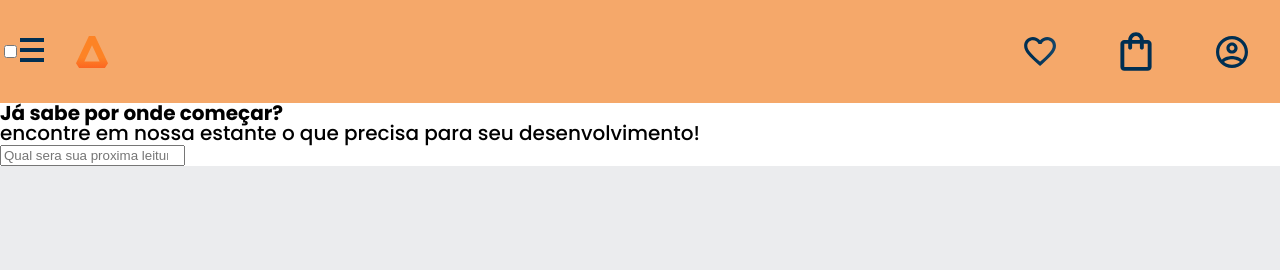
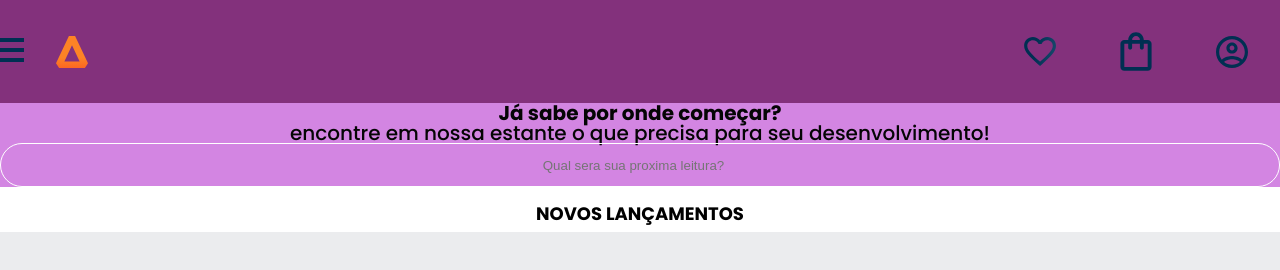
Before and after one commit to milenehaas/alurabooks, a plain HTML site: page index.html in a window 1280 px wide. Drawn offline with nearby package versions, Linux system fonts and the light colour scheme.

Commit message:
Add files via upload

```diff
--- a/index.html
+++ b/index.html
@@ -9,10 +9,14 @@
 <link rel="preconnect" href="https://fonts.googleapis.com">
 <link rel="preconnect" href="https://fonts.gstatic.com" crossorigin>
 <link href="https://fonts.googleapis.com/css2?family=Poppins:wght@300;400;500;700&display=swap" rel="stylesheet">
+<link
+  rel="stylesheet"
+  href="https://cdn.jsdelivr.net/npm/swiper@10/swiper-bundle.min.css"
+/>
 <body>
 <header class="cabeçalho">
      <div class="container">
-        <input type="checkbox" id="menu" class="cointainer-botão">
+        <input type="checkbox" id="menu" class="container-botão">
         <label for="menu">
         <span class="cabeçalho-menu-hamburguer"> </span>
         </label>
@@ -57,6 +61,21 @@
     placeholder="Qual sera sua proxima leitura?">
 
 </section>
+
+<section class="carrossel">
+<h2 class="carrossel_titulo">NOVOS LANÇAMENTOS</h2>
+</section>
+<script src="https://cdn.jsdelivr.net/npm/swiper@10/swiper-bundle.min.js"></script>
+
+
+
+
+
+
+
+
+
+
 </body>
 
 </html>
--- a/style.css
+++ b/style.css
@@ -1,7 +1,7 @@
 :root{
     --cor-de-fundo:#EBECEE;
     --branco: #FFFFFF;
-    --laranja: #EB9800;
+    --laranja: #000000;
     --azul-degrade: linear-gradient(97,54deg, #002F52 35.49%, #326589 165.37%);
     --font-principal:"Poppins";
     }
@@ -26,7 +26,7 @@
 
     }
     .cabeçalho {
-        background-color: rgb(245, 168, 106);
+        background-color: rgb(131, 49, 124);
         display: flex;
         justify-content: space-between;
         align-items: center;
@@ -42,7 +42,7 @@
         width: 2em;
      }
 
-     ,.container-botão:checked ~ .lista-menu {
+     .container-botão:checked ~ .lista-menu {
         display: block;
      }
 
@@ -79,16 +79,41 @@
      }
 
      .banner{
-      background-color: var(--branco);
-      color: black;
+      background-color: rgb(211, 133, 226);
+      color: rgb(5, 5, 5);
       font-size: 20px;
      }
 
      .banner-titulo{
       font-size: 20px;
       font-weight: 700;
+      text-align: center;
      }
 
      .banner-texto{
       font-weight: 500;
+      text-align: center;
      }
+
+.banner-pesquisa {
+   background-color: transparent;
+   border: 1px solid var(--branco);
+   color: black;
+   border-radius: 24px;
+   padding: 1em;
+   width: 100%;
+   text-align: url("./img/lupa.svg") no-repeat ;
+   background-position: 1em;
+   text-align: center;
+}
+
+
+
+.carrossel_titulo {
+   background-color: var(--branco);
+   text-align: center;
+   text-transform: uppercase;
+   font-size: 18px;
+   font-weight: 700;
+   padding: 1em 0 0.5em 0;
+}
```
Also changed, not shown: img/livro1.svg (added), img/livro2.svg (added), img/livro3.svg (added), img/livro4.svg (added), img/livro5.svg (added), lupa.svg (added).
